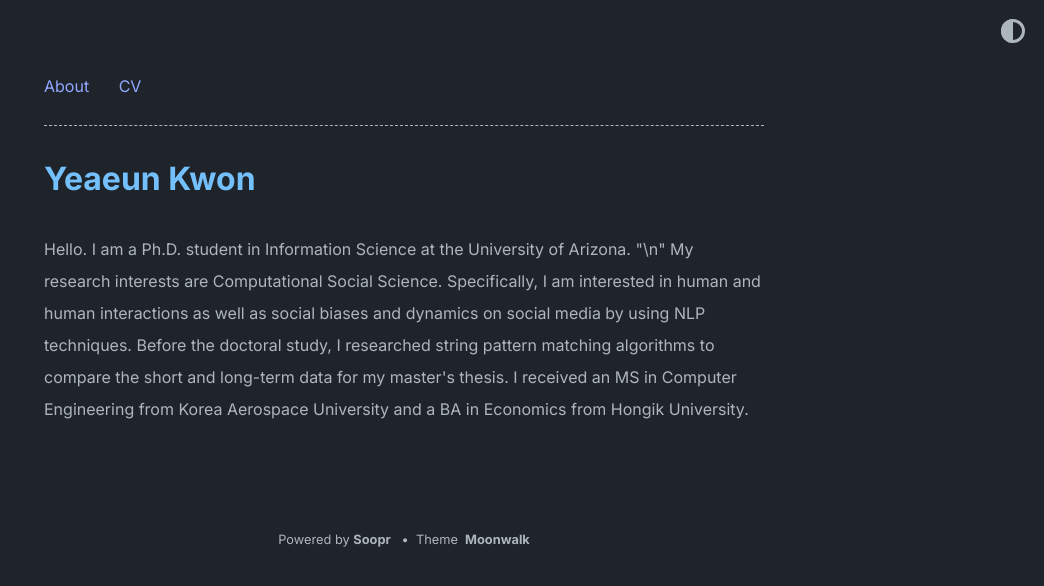
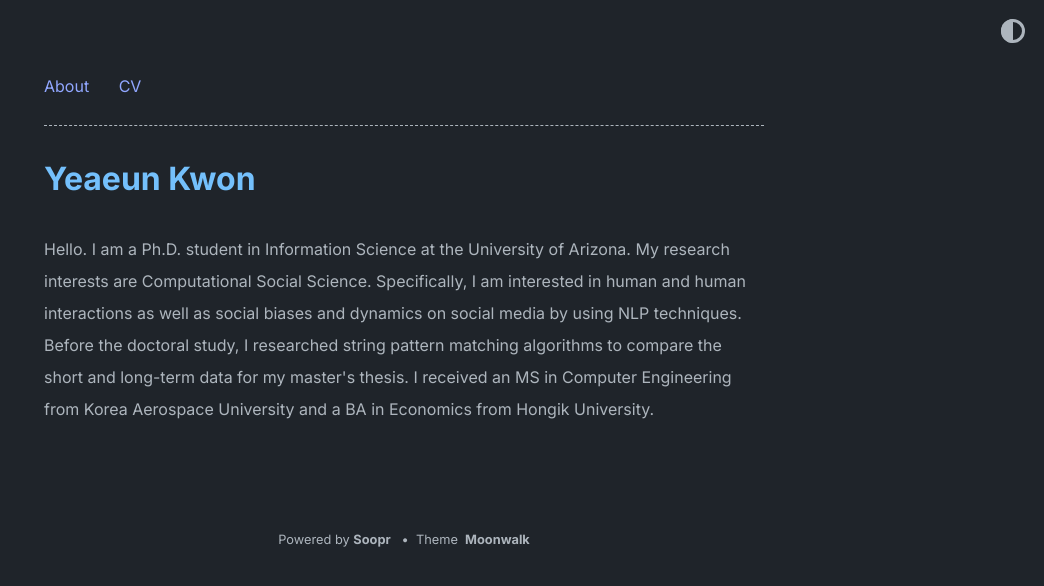
Before and after one commit to yeaeunkwon/yeaeunkwon.github.io, a Jekyll site: the page built from index.md, in a window 1280 px wide. Shown: the top 586 px of the page, without its empty margins (236-1280 px from the left). Built offline with Jekyll 4.4.1, drawn with Linux system fonts in a browser that asks for light colours.

```diff
--- a/_config.yml
+++ b/_config.yml
@@ -3,9 +3,14 @@ author: Yeaeun Kwon
 url: https://yeaeunkwon.github.io/ # root address of the site
 description: |
     Hello. I am a Ph.D. student in Information Science at the University of Arizona.
-    "\n"
+
+
     My research interests are Computational Social Science. Specifically, I am interested in human and human interactions as well as social biases and dynamics on social media by using NLP techniques.
+
+
     Before the doctoral study, I researched string pattern matching algorithms to compare the short and long-term data for my master's thesis.
+
+
     I received an MS in Computer Engineering from Korea Aerospace University and a BA in Economics from Hongik University.
 
 
```
